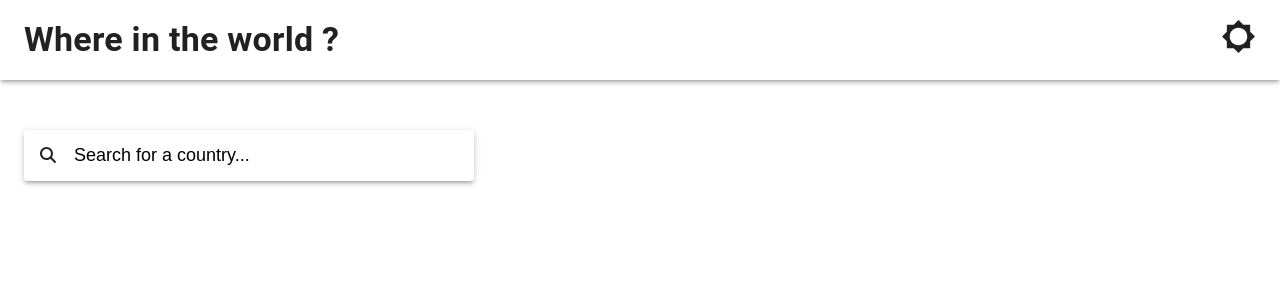
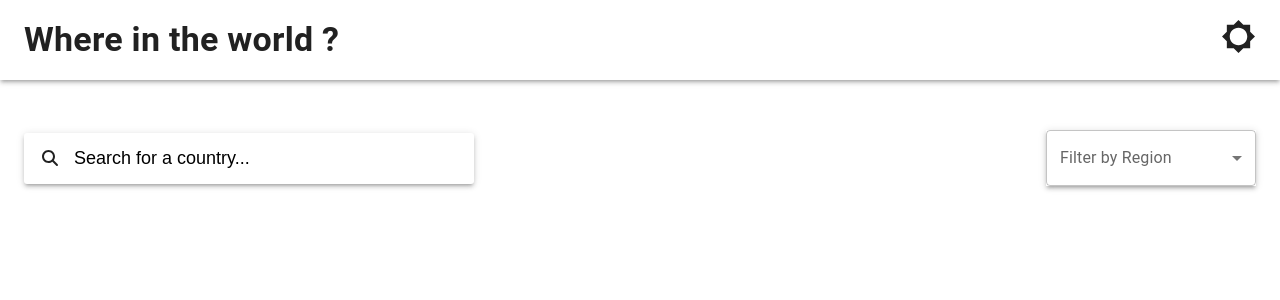
Before and after one commit to VaheGasparyan/countries, a React (Create React App) app: page / in a window 1280 px wide. Shown: the top 300 px of the page. Built offline with nearby package versions, Linux system fonts and the light colour scheme.

Commit message:
create select set value

```diff
--- a/src/components/search/components/drawSearch/drawSearchCss.css
+++ b/src/components/search/components/drawSearch/drawSearchCss.css
@@ -1,8 +1,4 @@
 .wrapper {
-    margin-top: 50px;
-}
-
-.wrapper .container {
     position: relative;
 }
 
@@ -31,8 +27,8 @@
     color: #fff;
 }
 
-.wrapper .container .icon {
+.wrapper .icon {
     position: absolute;
     top: 14px;
-    left: 40px;
+    left: 18px;
 }
--- a/src/components/search/components/drawSearch/index.tsx
+++ b/src/components/search/components/drawSearch/index.tsx
@@ -28,10 +28,8 @@ const DrawSearch = () => {
 
     return (
         <Box className='wrapper'>
-            <Container maxWidth='xl' className='container' >
-                <i className='icon'><FontAwesomeIcon icon="search" /></i>
-                <input style={{background: main, color: contrastText, boxShadow: shadows[shadowsIndex.search]}} type="text" className={`searchInput ${active}`} placeholder='Search for a country...' />
-            </Container>
+            <i className='icon'><FontAwesomeIcon icon="search" /></i>
+            <input style={{background: main, color: contrastText, boxShadow: shadows[shadowsIndex.searchAndSelect]}} type="text" className={`searchInput ${active}`} placeholder='Search for a country...' />
         </Box>
     );
 };
--- /dev/null
+++ b/src/components/select/components/drawSelect/drawSelect.css
@@ -0,0 +1,3 @@
+.formControl {
+    width: 210px;
+}
--- a/src/components/select/components/drawSelect/index.tsx
+++ b/src/components/select/components/drawSelect/index.tsx
@@ -1,6 +1,40 @@
+import {useState} from "react";
+
+/// Config
+import {shadowsIndex} from "config";
+
+/// MUI
+import {FormControl, InputLabel, MenuItem, Select, useTheme} from "@mui/material";
+
+///Css
+import './drawSelect.css';
+
 const DrawSelect = () => {
+    const [selectValue, setSelectValue] = useState('');
+    const { palette: {secondary: { main, contrastText }}, shadows } = useTheme();
+
+    const handleChange = (event: any) => {
+        const {value} = event.target;
+        setSelectValue(value);
+    }
+
     return (
-        <></>
+        <FormControl sx={{ background: main, color: contrastText, boxShadow: shadows[shadowsIndex.searchAndSelect] }} className='formControl'>
+            <InputLabel id="demo-simple-select-label">Filter by Region</InputLabel>
+            <Select
+                labelId="demo-simple-select-label"
+                id="demo-simple-select"
+                label="Filter by Region"
+                value={selectValue}
+                onChange={handleChange}
+            >
+                <MenuItem value='Africa'>Africa</MenuItem>
+                <MenuItem value='America'>America</MenuItem>
+                <MenuItem value='Asia'>Asia</MenuItem>
+                <MenuItem value='Europe'>Europe</MenuItem>
+                <MenuItem value='Oceania'>Oceania</MenuItem>
+            </Select>
+        </FormControl>
     );
 };
 
--- a/src/components/select/index.tsx
+++ b/src/components/select/index.tsx
@@ -1,4 +1,4 @@
-/// My componenets
+/// My components
 import DrawSelect from "./components/drawSelect";
 
 /// MUI
--- a/src/config.ts
+++ b/src/config.ts
@@ -3,5 +3,5 @@ export const lightMode = 'lightMode';
 export const darkMode = 'darkMode';
 export const shadowsIndex = {
     header: 3,
-    search: 3
+    searchAndSelect: 3
 };
--- a/src/pages/home/homeCss.css
+++ b/src/pages/home/homeCss.css
@@ -1,3 +1,10 @@
 .home {
     transition: .3s ease-in-out;
 }
+
+.home .inpSelect {
+    margin-top: 50px;
+    display: flex;
+    justify-content: space-between;
+    align-items: center;
+}
--- a/src/pages/home/index.tsx
+++ b/src/pages/home/index.tsx
@@ -4,7 +4,7 @@ import Search from "components/search";
 import Select from "components/select";
 
 /// MUI
-import {Box, useTheme} from "@mui/material";
+import {Box, Container, useTheme} from "@mui/material";
 
 /// Css
 import './homeCss.css';
@@ -15,8 +15,11 @@ const HomePage = () => {
     return (
         <Box className='home' sx={{height: '100vh', width: '100%', background: main}}>
             <Header />
-            <Search />
-            <Select />
+
+            <Container maxWidth='xl' className='inpSelect'>
+                <Search />
+                <Select />
+            </Container>
         </Box>
     );
 };
```
